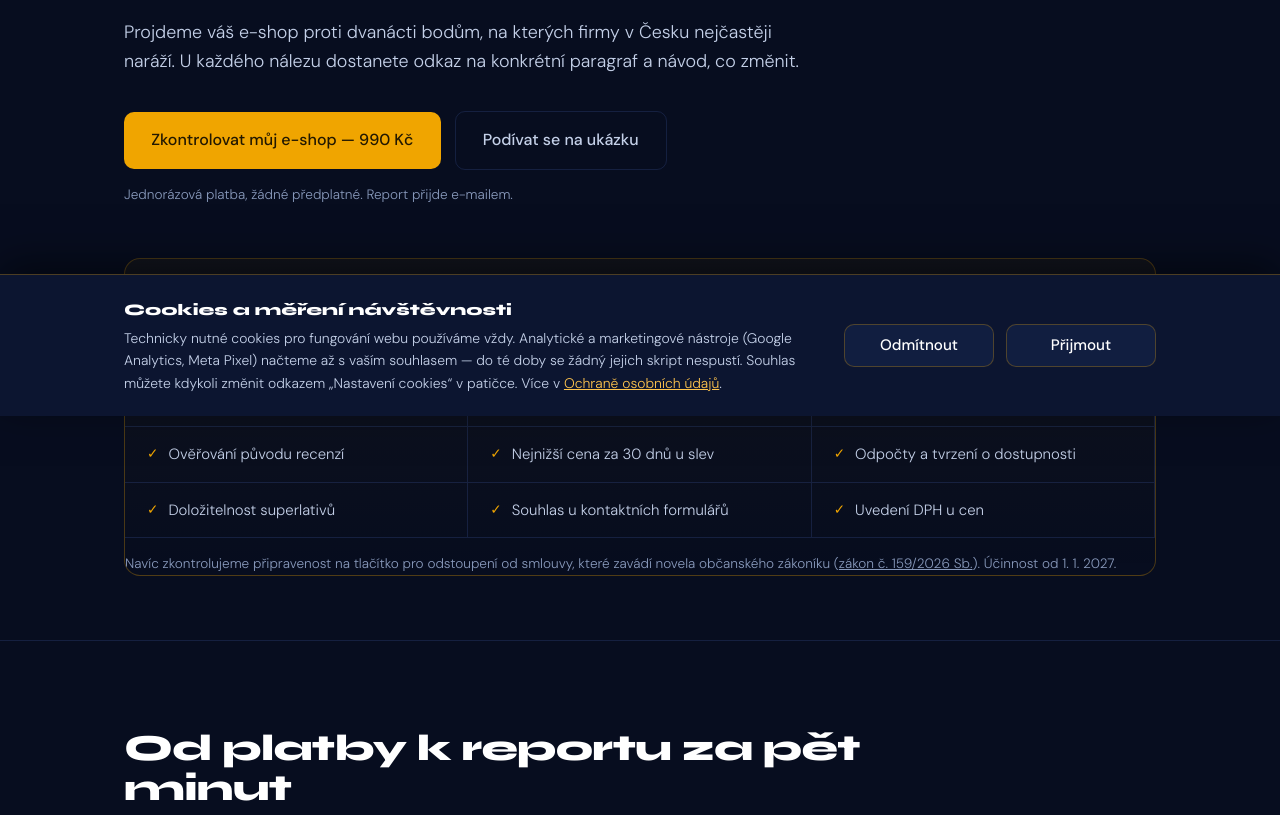
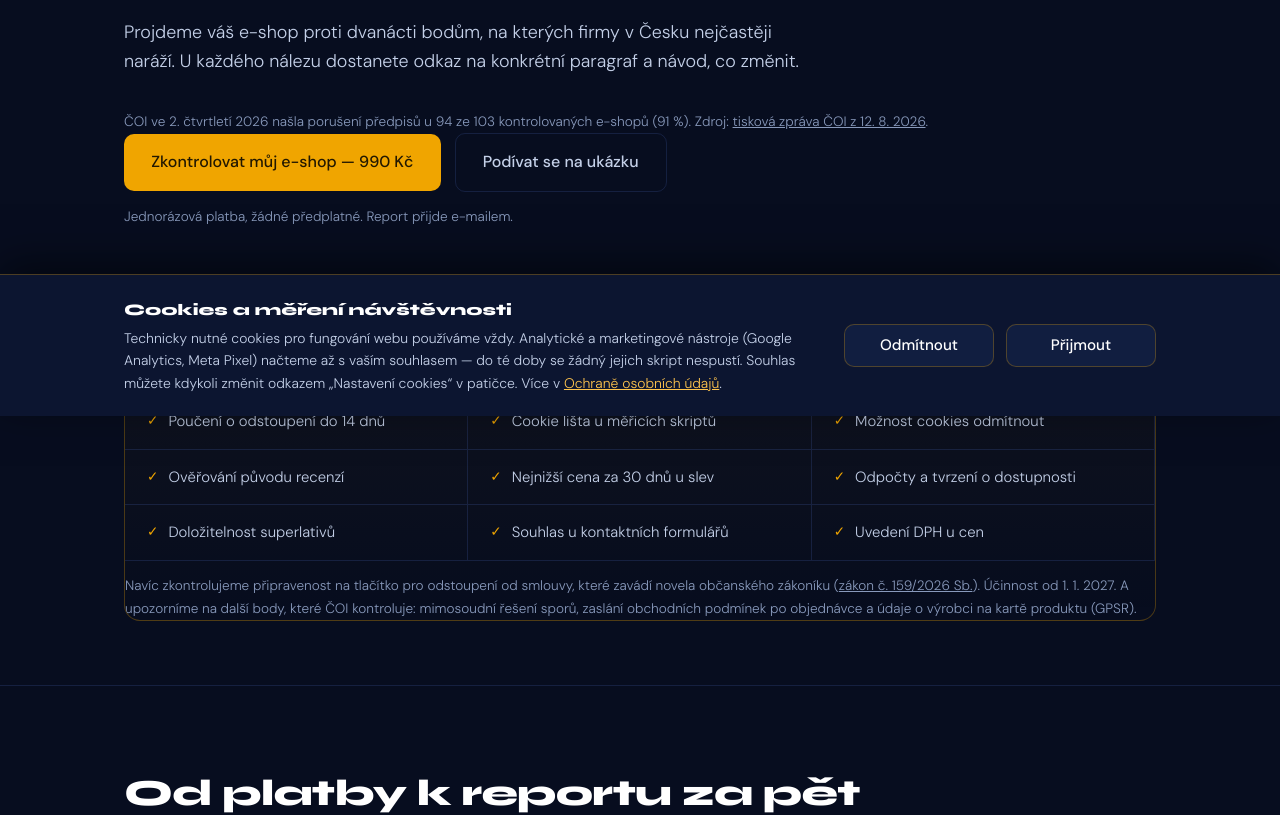
Before and after one commit to ktech-inv/kontrola-eshopu-landing, a plain HTML site: page index.html in a window 1280 px wide. Shown: the part 384-1199 px from the top of the page. Drawn offline with Linux system fonts and the light colour scheme.

Commit message:
Kontrola: čísla ČOI za 2Q 2026 nad foldem a další body ČOI
Co-Authored-By: Claude Opus 5.5 <noreply@anthropic.com>

```diff
--- a/index.html
+++ b/index.html
@@ -266,6 +266,7 @@ footer a{color:var(--gray2)}
     <h1>Zjistěte, za co vám ČOI může dát pokutu — dřív než přijde.</h1>
     <p class="lede">Projdeme váš e-shop proti dvanácti bodům, na kterých firmy v Česku nejčastěji naráží.
       U každého nálezu dostanete odkaz na konkrétní paragraf a návod, co změnit.</p>
+    <p class="microcopy">ČOI ve 2. čtvrtletí 2026 našla porušení předpisů u 94 ze 103 kontrolovaných e-shopů (91&nbsp;%). Zdroj: <a href="https://coi.gov.cz/ceska-obchodni-inspekce-uskutecnila-ve-druhem-ctvrtleti-103-kontrol-internetovych-obchodu-poruseni-predpisu-zjistila-v-94-kontrolach/" target="_blank" rel="noopener">tisková zpráva ČOI z 12. 8. 2026</a>.</p>
     <div class="cta-row">
       <a class="btn btn-primary" href="https://buy.stripe.com/eVqbJ1fd337Pavg44BcAo03" data-plan="compliance">Zkontrolovat můj e-shop — 990 Kč</a>
       <a class="btn btn-ghost" href="#ukazka">Podívat se na ukázku</a>
@@ -288,7 +289,7 @@ footer a{color:var(--gray2)}
         <div class="check">Souhlas u kontaktních formulářů</div>
         <div class="check">Uvedení DPH u cen</div>
       </div>
-      <p class="microcopy" style="margin-top:.9rem">Navíc zkontrolujeme připravenost na tlačítko pro odstoupení od smlouvy, které zavádí novela občanského zákoníku (<a href="https://e-sbirka.gov.cz/sb/2026/159" target="_blank" rel="noopener">zákon č. 159/2026 Sb.</a>). Účinnost od 1. 1. 2027.</p>
+      <p class="microcopy" style="margin-top:.9rem">Navíc zkontrolujeme připravenost na tlačítko pro odstoupení od smlouvy, které zavádí novela občanského zákoníku (<a href="https://e-sbirka.gov.cz/sb/2026/159" target="_blank" rel="noopener">zákon č. 159/2026 Sb.</a>). Účinnost od 1. 1. 2027. A upozorníme na další body, které ČOI kontroluje: mimosoudní řešení sporů, zaslání obchodních podmínek po objednávce a údaje o výrobci na kartě produktu (GPSR).</p>
     </div>
   </div>
 </section>
```
